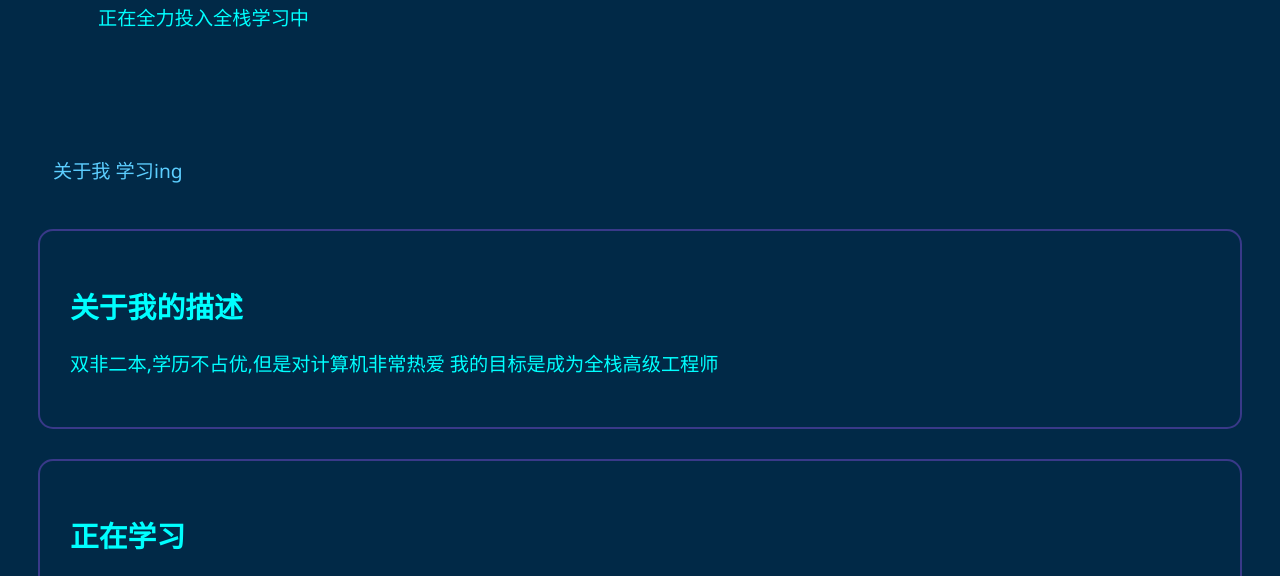
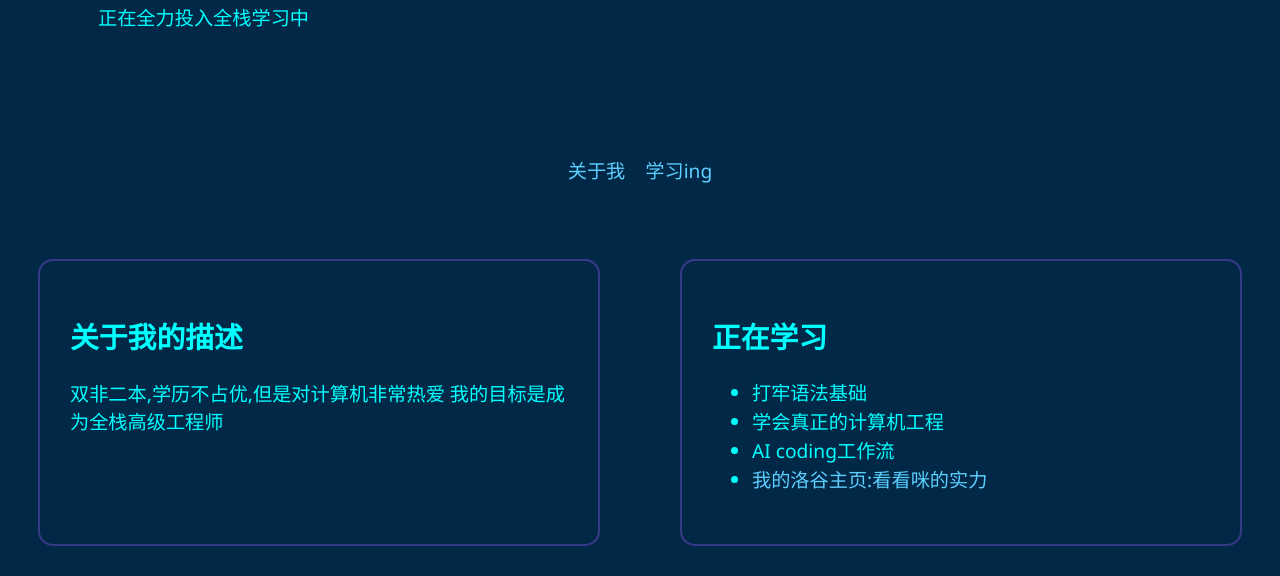
Before and after one commit to Xsy10086/-my-first-page, a plain HTML site: page index.html in a window 1280 px wide. Shown: the part 194-770 px from the top of the page. Drawn offline with Linux system fonts and the light colour scheme.

Commit message:
Reform the style

```diff
--- a/style.css
+++ b/style.css
@@ -1,6 +1,15 @@
 *{
      box-sizing: border-box;
 }
+
+main{
+
+   display:flex;
+   gap: 20px;
+
+
+}
+
 
 header{
         padding: 60px;
@@ -9,13 +18,16 @@ header{
       }
 nav{
        padding: 15px;
+        display: flex;
+        gap: 20px;
+          margin: 30px;
+             justify-content: center;
 
-          margin: 30px;
     }
 section{
 
           padding: 30px;
-
+           flex: 1;
         border: 2px solid rgb(57, 57, 137);
         border-radius: 15px;
 
```
